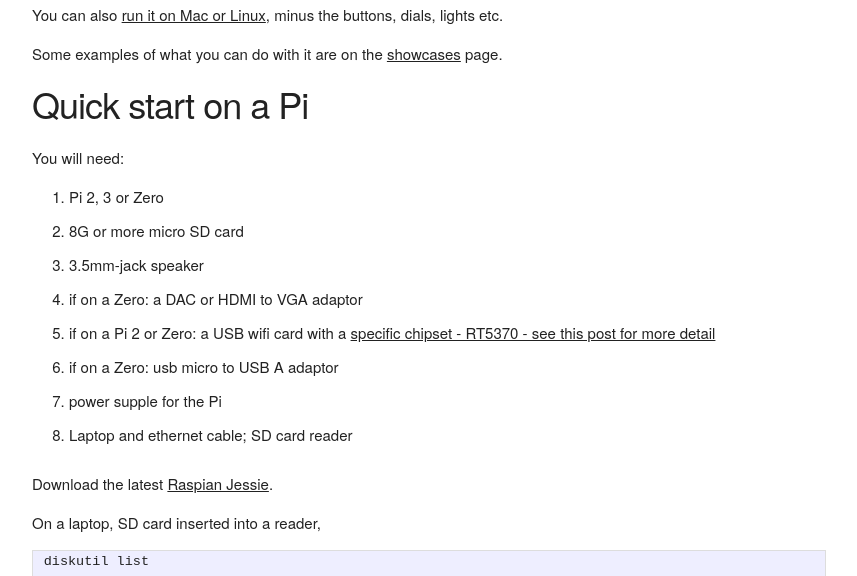
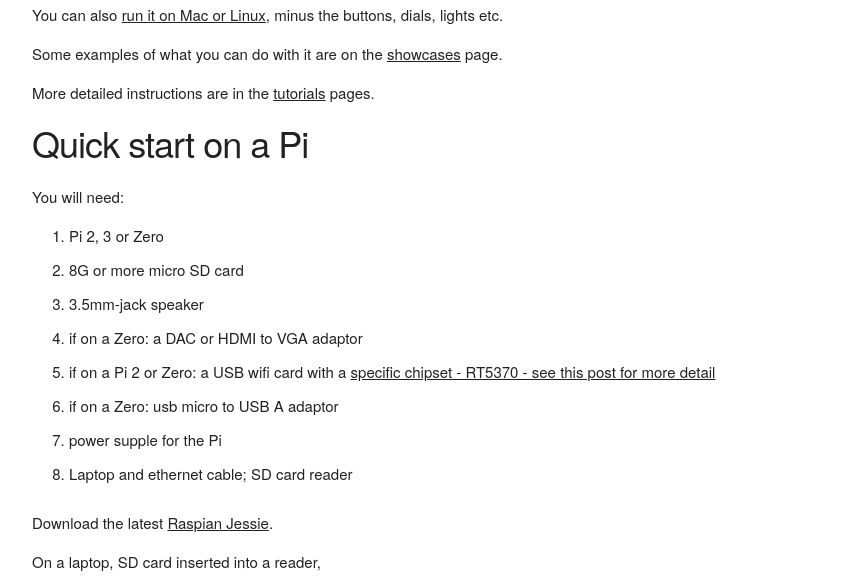
Before and after one commit to radiodan/radiodan.github.io, a Jekyll site: the page built from help/index.md, in a window 1280 px wide and 900 px high, cut to the strip 324-900 px from the top of the window. Shown: the whole strip, without its empty margins (128-985 px from the left). Built offline with Jekyll 4.4.1, drawn with Linux system fonts in a browser that asks for light colours; comment, search, counter and statistics services are not loaded.

Commit message:
Link to tutorials

```diff
--- a/help/index.md
+++ b/help/index.md
@@ -11,6 +11,8 @@
 You can also [run it on Mac or Linux](/help/tutorials/simplest-radio-laptop.html), minus the buttons, dials, lights etc.
 
 Some examples of what you can do with it are on the [showcases](/showcases) page.
+
+More detailed instructions are in the [tutorials](/help/tutorials/) pages.
 
 ## Quick start on a Pi
 
```
